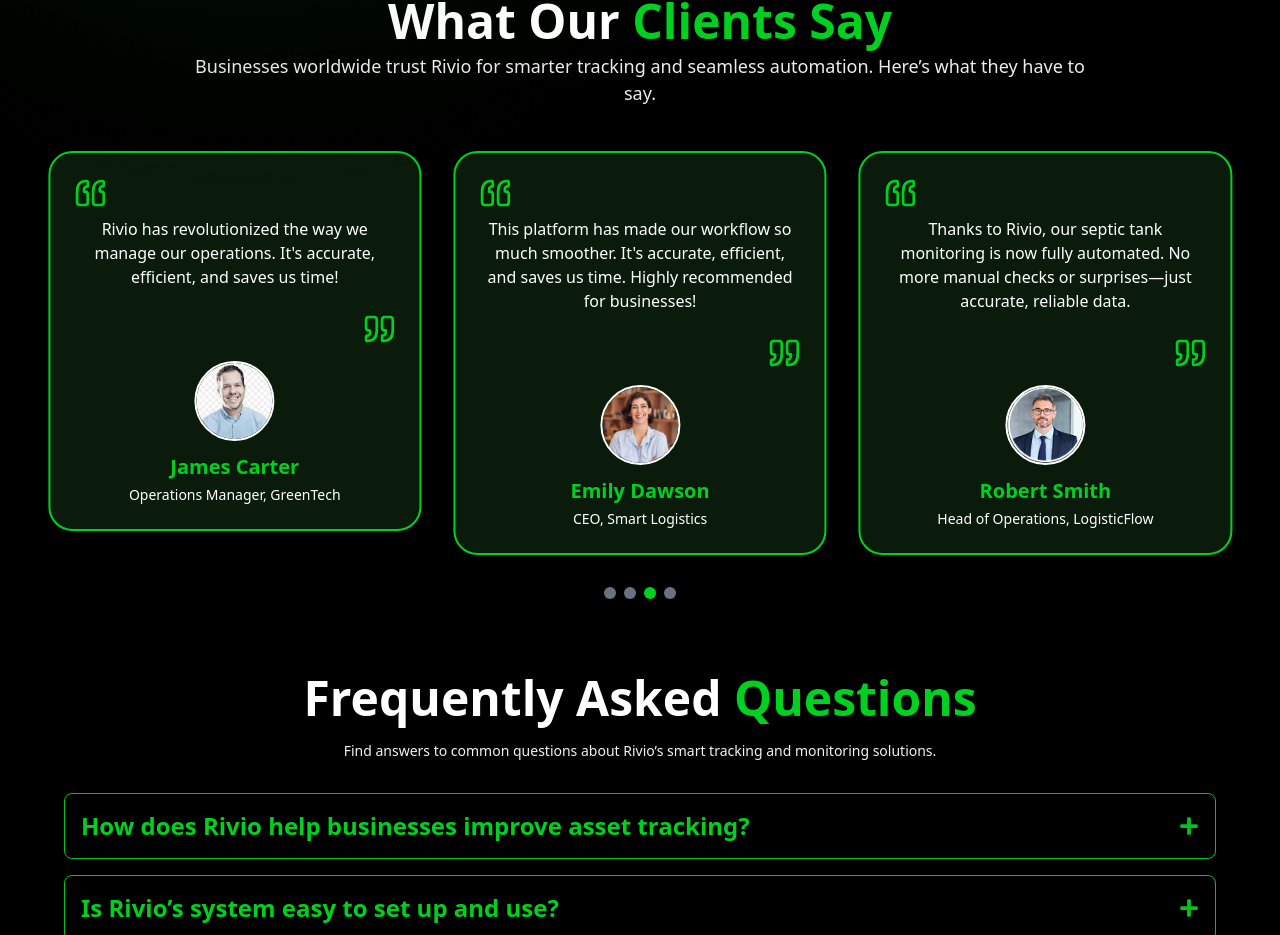
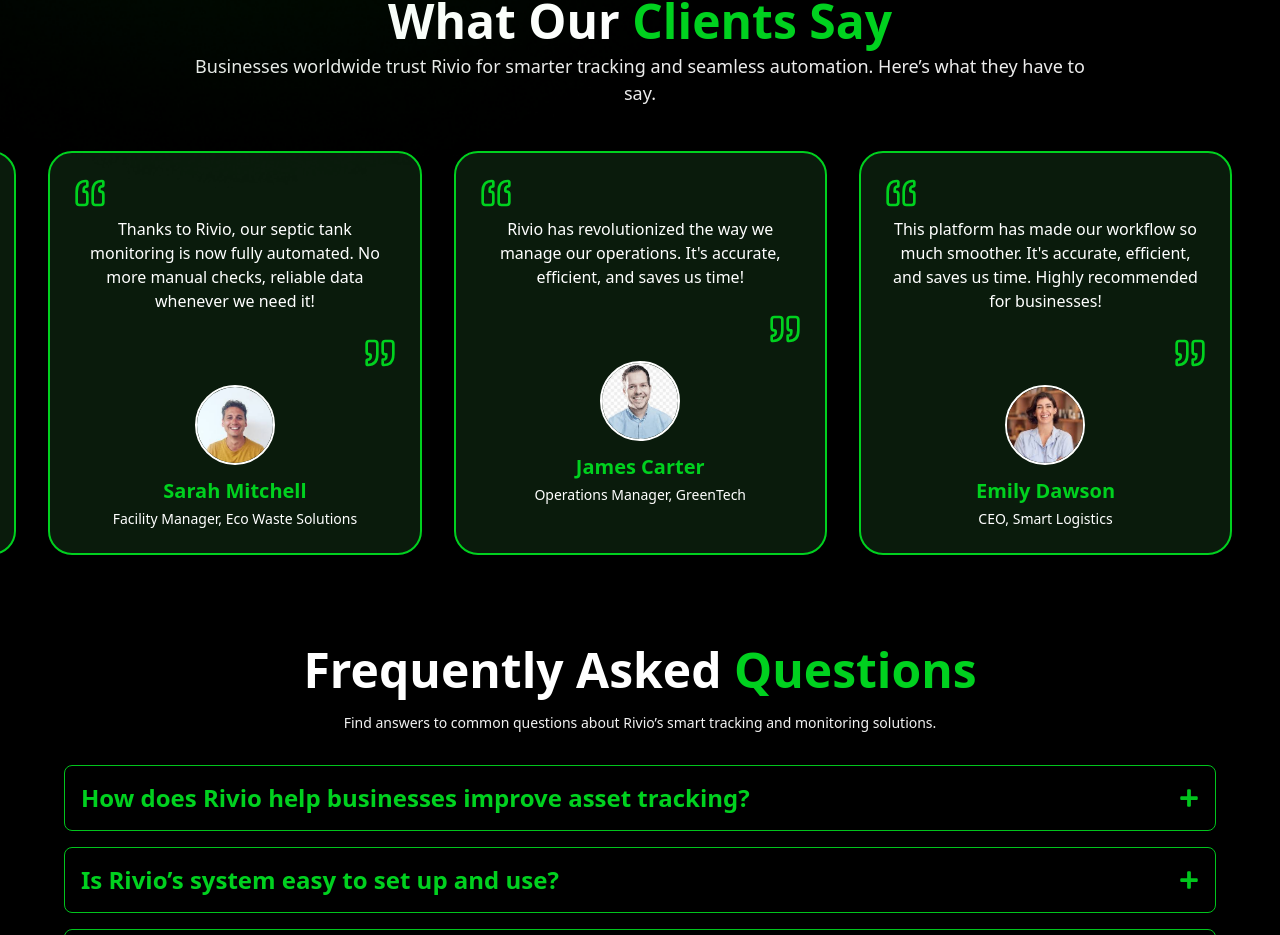
Before and after one commit to MuhammadAkil/rivio-io, a Next.js app: page / in a window 1280 px wide. Shown: the part 5219-6154 px from the top of the page. Built offline with nearby package versions, Linux system fonts and the light colour scheme.

Commit message:
test updated

```diff
--- a/src/components/Testimonial.tsx
+++ b/src/components/Testimonial.tsx
@@ -1,66 +1,66 @@
 "use client";
 import Image from "next/image";
-import React, { useState, useEffect, useRef } from "react";
+import React, { useCallback, useEffect, useRef } from "react";
+import EmblaCarousel from "embla-carousel-react";
 
 const testimonials = [
   {
     quote: "Thanks to Rivio, our septic tank monitoring is now fully automated. No more manual checks or surprises—just accurate, reliable data.",
     name: "Robert Smith",
     role: "Head of Operations, LogisticFlow",
-    image: "/image/Ellipse 1426.png"
+    image: "/image/Ellipse 1426.png",
   },
   {
     quote: "Thanks to Rivio, our septic tank monitoring is now fully automated. No more manual checks, reliable data whenever we need it!",
     name: "Sarah Mitchell",
     role: "Facility Manager, Eco Waste Solutions",
-    image: "/image/download.jpg"
+    image: "/image/download.jpg",
   },
   {
     quote: "Rivio has revolutionized the way we manage our operations. It's accurate, efficient, and saves us time!",
     name: "James Carter",
     role: "Operations Manager, GreenTech",
-    image: "/image/images.jpg"
+    image: "/image/images.jpg",
   },
   {
     quote: "This platform has made our workflow so much smoother. It's accurate, efficient, and saves us time. Highly recommended for businesses!",
     name: "Emily Dawson",
     role: "CEO, Smart Logistics",
-    image: "/image/images (1).jpg"
+    image: "/image/images (1).jpg",
   },
-
 ];
 
 export default function TestimonialCarousel() {
-  const [currentIndex, setCurrentIndex] = useState(0);
-  const carouselRef = useRef(null);
-  const extendedTestimonials = [...testimonials, ...testimonials]; // Duplicate array for seamless loop
+  const [emblaRef, emblaApi] = EmblaCarousel({
+    loop: true,
+    slidesToScroll: 1,
+    duration: 30,
+  });
+  const autoplayRef = useRef();
 
-useEffect(() => {
-  const interval = setInterval(() => {
-    setCurrentIndex((prevIndex) => {
-      if (prevIndex >= testimonials.length - 1) {
-        // When reaching the end of original items
-        setTimeout(() => {
-          if (carouselRef.current) {
-            carouselRef.current.style.transition = "none"; // ✅ Null check added
-          }
-          setCurrentIndex(0);
-          setTimeout(() => {
-            if (carouselRef.current) {
-              carouselRef.current.style.transition = "transform 700ms ease-linear"; // ✅ Null check added
-            }
-          }, 50);
-        }, 700);
-        return prevIndex + 1;
+  const autoplay = useCallback(() => {
+    if (!emblaApi) return;
+    emblaApi.scrollNext();
+  }, [emblaApi]);
+
+  useEffect(() => {
+    if (!emblaApi) return;
+
+    autoplayRef.current = setInterval(() => {
+      autoplay();
+    }, 3000);
+
+    return () => {
+      if (autoplayRef.current) {
+        clearInterval(autoplayRef.current);
       }
-      return prevIndex + 1;
-    });
-  }, 3000);
-
-  return () => clearInterval(interval);
-}, []);
-
-
+    };
+  }, [emblaApi, autoplay]);
+  const getActiveDotIndex = () => {
+    if (!emblaApi) return 0;
+    const currentIndex = emblaApi.selectedScrollSnap();
+    return currentIndex % testimonials.length;
+  };
   return (
     <div className="bg-black p-6 sm:p-8 overflow-hidden relative">
       <div className="my-7">
@@ -72,15 +72,11 @@ useEffect(() => {
         </p>
       </div>
 
-      <div className="relative w-full overflow-hidden">
-        <div
-          ref={carouselRef}
-          className="flex transition-transform duration-700 ease-linear"
-          style={{ transform: `translateX(-${(currentIndex * 33.33)}%)` }}
-        >
-          {extendedTestimonials.map((testimonial, index) => (
-            <div key={index} className="w-1/3 flex-shrink-0 p-4">
-              <div className="rounded-3xl border-2 border-[#00D11F] bg-[#0A1B0C] p-6 flex flex-col items-center">
+      <div ref={emblaRef} className="relative w-full embla">
+        <div className="flex embla__container">
+          {testimonials.map((testimonial, index) => (
+            <div key={index} className="flex-[0_0_33.33%] min-w-0 p-4">
+              <div className="rounded-3xl border-2 border-[#00D11F] bg-[#0A1B0C] p-6 flex flex-col items-center h-full">
                 <div className="self-start mb-2">
                   <svg
                     xmlns="http://www.w3.org/2000/svg"
@@ -98,9 +94,7 @@ useEffect(() => {
                     <path d="M15 21c3 0 7-1 7-8V5c0-1.25-.757-2.017-2-2h-4c-1.25 0-2 .75-2 1.972V11c0 1.25.75 2 2 2h.75c0 2.25.25 4-2.75 4v3c0 1 0 1 1 1z"></path>
                   </svg>
                 </div>
-
                 <p className="text-white text-center mb-6">{testimonial.quote}</p>
-
                 <div className="self-end mb-4">
                   <svg
                     xmlns="http://www.w3.org/2000/svg"
@@ -128,20 +122,6 @@ useEffect(() => {
           ))}
         </div>
       </div>
-
-      <div className="flex justify-center mt-4">
-        {testimonials.map((_, index) => (
-          <span
-            key={index}
-            className={`h-3 w-3 mx-1 rounded-full cursor-pointer transition-all ${
-              index === (currentIndex >= testimonials.length ? currentIndex - testimonials.length : currentIndex)
-                ? "bg-[#00D11F]"
-                : "bg-gray-500"
-            }`}
-            onClick={() => setCurrentIndex(index)}
-          />
-        ))}
-      </div>
     </div>
   );
 }
```
